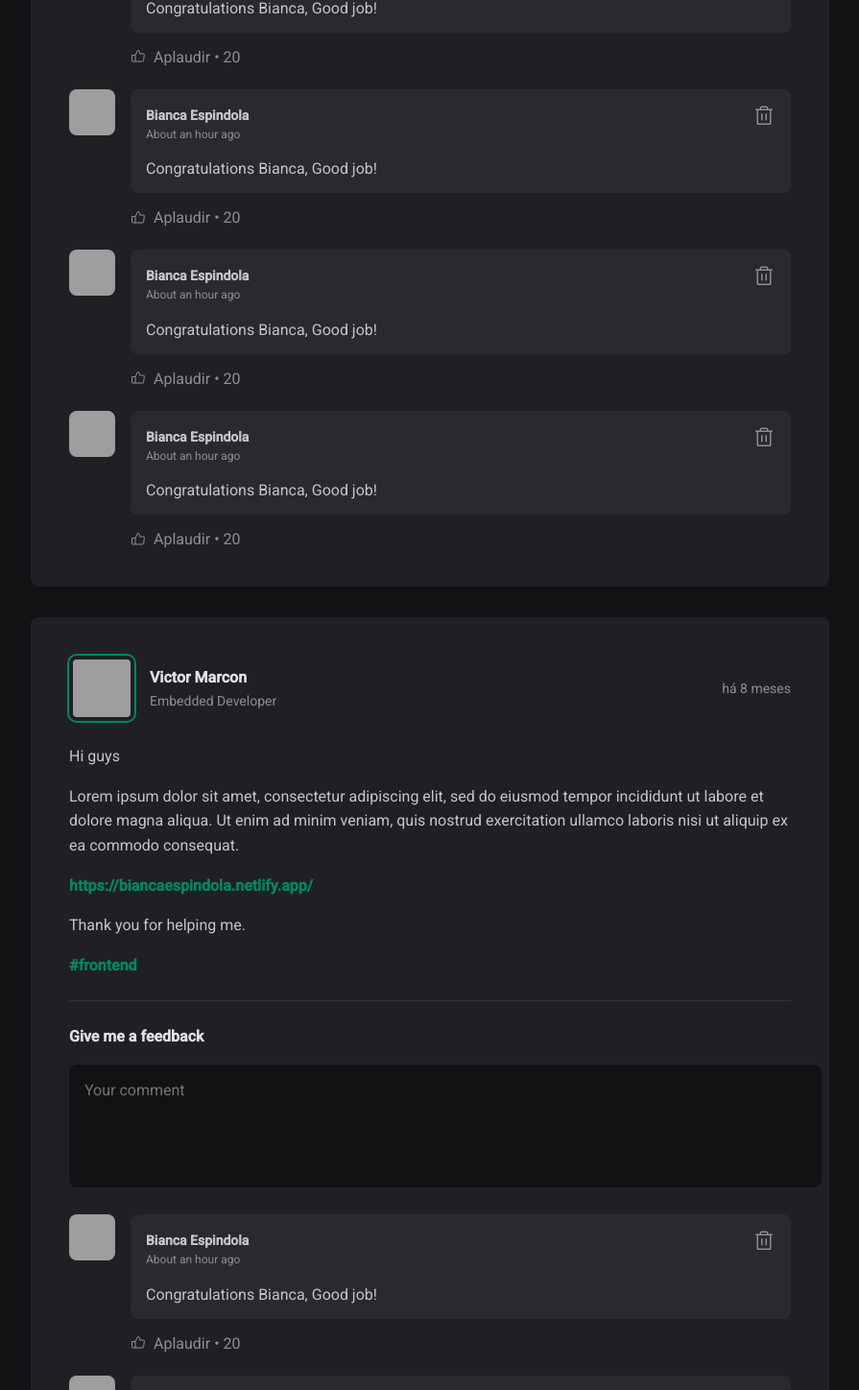
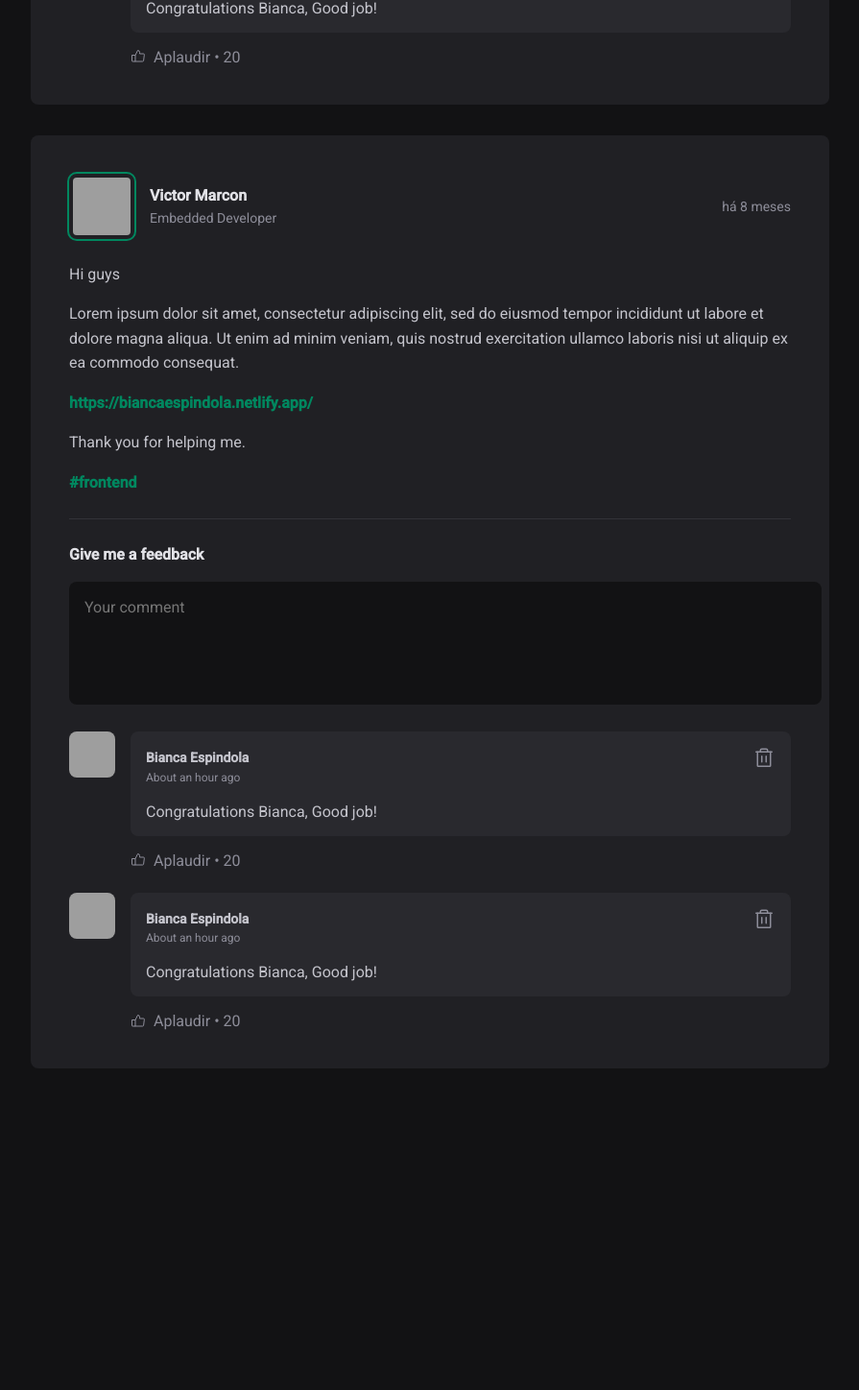
Before and after one commit to biancaespindola/ignite-feed, a React (Vite) app: page / in a window 1280 px wide. Shown: the part 914-2362 px from the top of the page at 96% size, without its empty margins (336-1231 px from the left). After the commit the page ends 2059 px from the top, so only its background shows below. Built offline with nearby package versions, Linux system fonts and the light colour scheme; grey boxes are pictures that could not be loaded.

Commit message:
test state hook

```diff
--- a/src/components/Post.tsx
+++ b/src/components/Post.tsx
@@ -3,6 +3,7 @@
 import { format, formatDistanceToNow } from "date-fns";
 import { ptBR } from "date-fns/locale";
 import styles from "./Post.module.css";
+import { useState } from "react";
 
 /**
  * props Post
@@ -25,6 +26,8 @@
 }
 
 export function Post(props: PostProps) {
+  const [comments, setComments] = useState([1, 2]);
+
   const publishedDateFormatted = format(
     props.publishedAt,
     "dd 'de' LLLL 'às' HH:mm'h'",
@@ -32,6 +35,13 @@
       locale: ptBR,
     }
   );
+
+  function handleCreateNewComment(event: FormEvent) {
+    event.preventDefault();
+
+    //imutabilididade de estados
+    setComments([...comments, comments.length + 1]);
+  }
 
   const publishedDateRelativeToNow = formatDistanceToNow(props.publishedAt, {
     addSuffix: true,
@@ -69,20 +79,19 @@
         })}
       </div>
 
-      <form className={styles.commentForm}>
+      <form onSubmit={handleCreateNewComment} className={styles.commentForm}>
         <strong>Give me a feedback</strong>
         <textarea placeholder="Your comment" />
+
         <footer>
           <button type="submit">Publish</button>
         </footer>
       </form>
 
       <div className={styles.commentList}>
-        <Comment />
-        <Comment />
-        <Comment />
-        <Comment />
-        <Comment />
+        {comments.map((comment) => {
+          return <Comment />;
+        })}
       </div>
     </article>
   );
```
